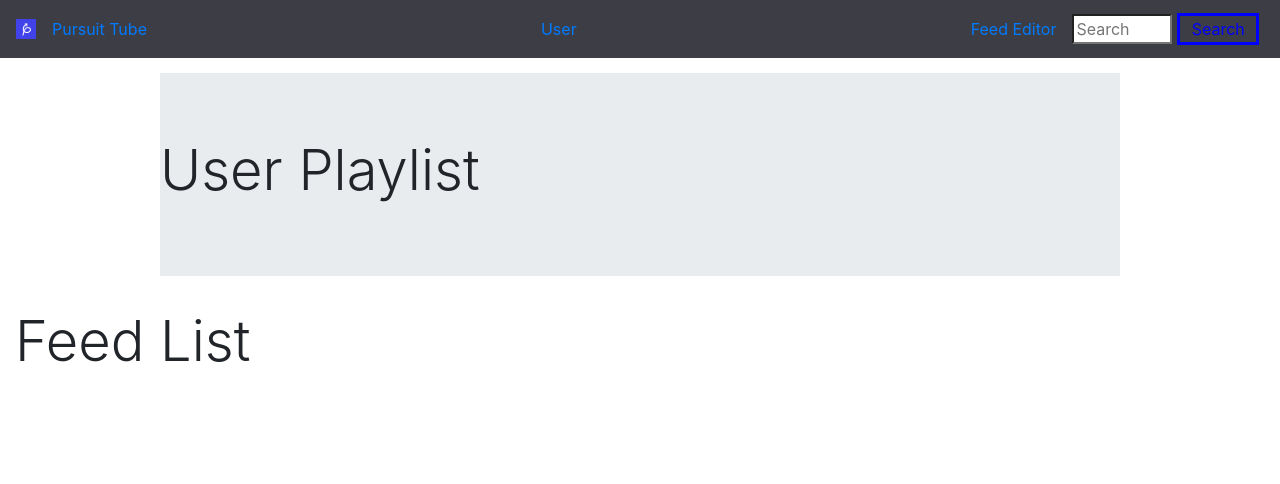
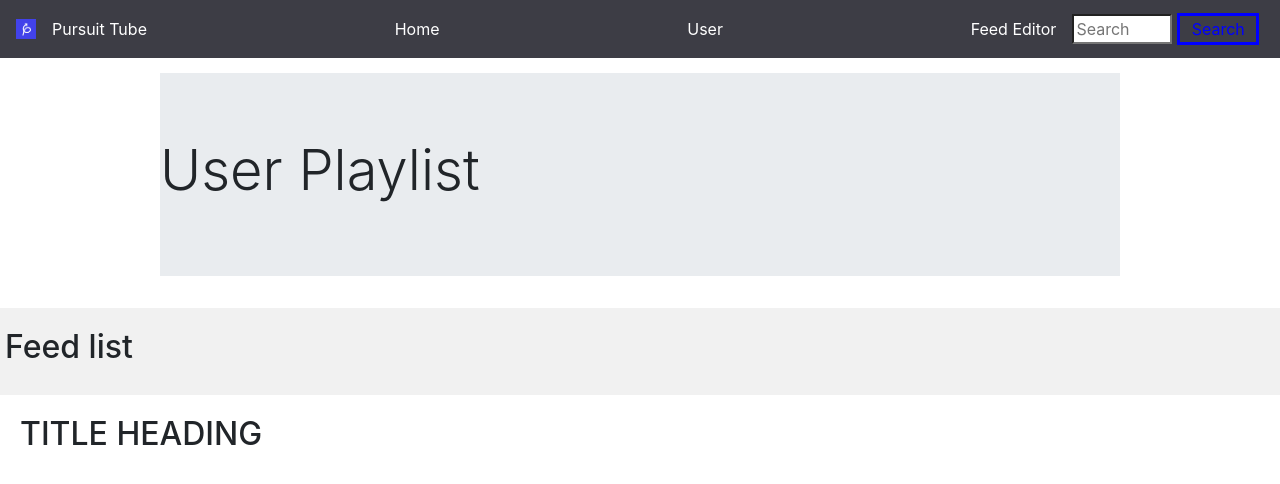
Before and after one commit to JennMP88/sequel_motube, a React (Create React App) app: page /#/ in a window 1280 px wide. Shown: the top 484 px of the page. Built offline with nearby package versions, Linux system fonts and the light colour scheme.

Commit message:
still trying to center everything

```diff
--- a/src/components/header.css
+++ b/src/components/header.css
@@ -7,7 +7,13 @@
 
 .navbar{
     background-color: rgb(61, 61, 69);
+    display: flex;
     width: 100%;
+}
+
+.navbar a {
+    color: white;
+    text-align: center;
 }
 
 .searchButton {
@@ -19,15 +25,12 @@
     box-sizing: border-box;
 }
 
+.navbar a:hover {
+    background-color: #ddd;
+    color: black;
+  }
+
 .box{
     width: 100px;
     box-sizing: border-box;
 }
-
-.home{
-    color: black;
-}
-
-.user {
-    color:white;
-}
--- a/src/components/header.js
+++ b/src/components/header.js
@@ -14,7 +14,8 @@ const Navbar = props => {
 
             <div class="navbar">
               <a href="#"> Pursuit Tube</a>
-              <a href="#"> User</a>
+              <a href="#"> Home </a>
+              <a href="#"> User </a>
               <a href="#"> Feed Editor </a>
             </div>
 
--- a/src/components/home.css
+++ b/src/components/home.css
@@ -1,4 +1,4 @@
-.home{
+/* .home{
     position: relative;
     padding:0 !important;
     margin: auto;
@@ -6,11 +6,11 @@
     background: #eee;
     margin-top: 23px;
     text-align:left;
-}
-
+} */
 
 .Jumbo{
     width: 75%;
+   background-color: grey;
     margin: auto;
     margin-top: 15px;
 }
@@ -18,3 +18,15 @@
 .container-fluid{
     width: 100%;
 }
+
+.side {
+    flex: 30%;
+    background-color: #f1f1f1;
+    padding: 20px;
+  }
+
+.main {
+    flex: 70%;
+    background-color: white;
+    padding: 20px;
+}
--- a/src/components/home.js
+++ b/src/components/home.js
@@ -15,22 +15,15 @@ class Home extends React.Component {
                     </div>
                 </div>
 
-                <body>
-                       <div class="container-fluid">
-                       <h2 class="display-4">Feed List</h2>
-                       <div class="row-fluid">
-
-
-                        <div class="span2">
-                            {/* <!--Sidebar content--> */}
-                            </div>
-                           <div class="span10">
-
-                            {/* <!--Body content--> */}
+                <div class="row">
+                    <div class="side">
+                        <h2>Feed list</h2>
                         </div>
                     </div>
+
+                      <div class="main">
+                     <h2>TITLE HEADING</h2>
                      </div>
-         </body>
             </>
                     )
                 }
```
Lines whose indentation alone changed are shown as unchanged.
